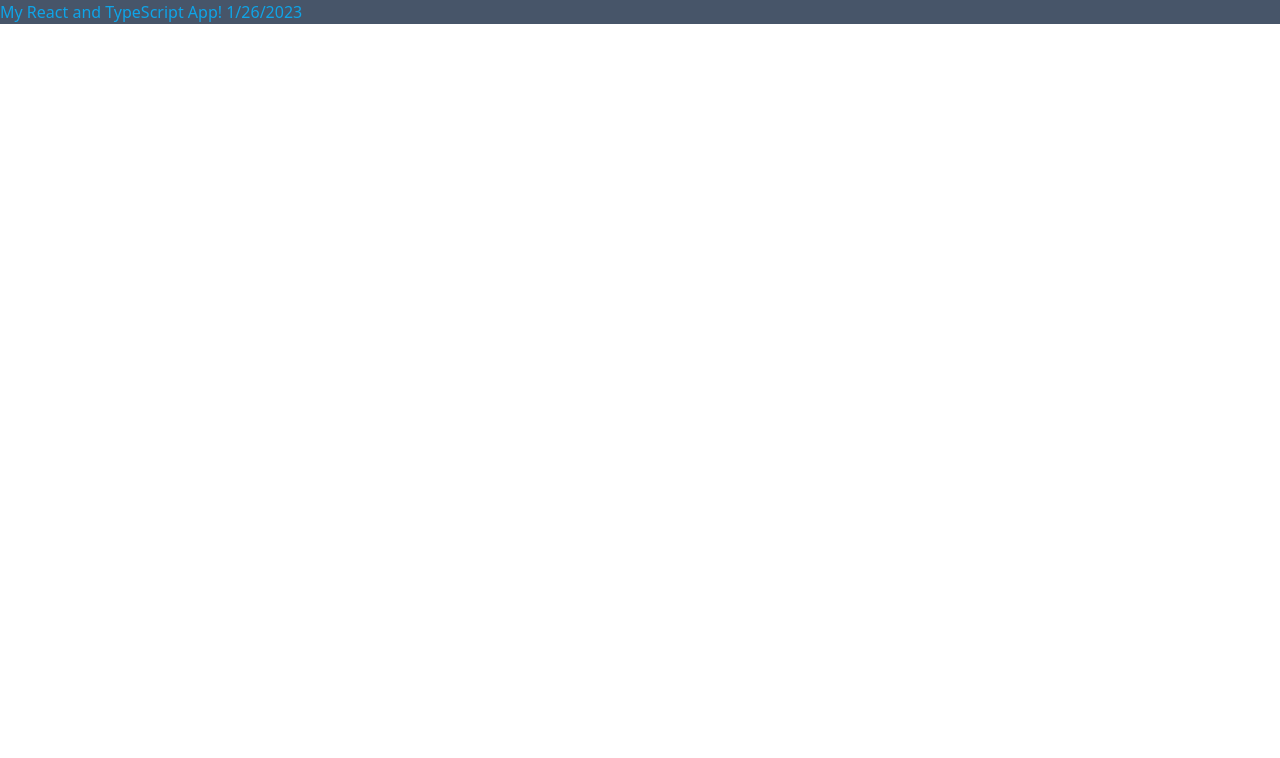
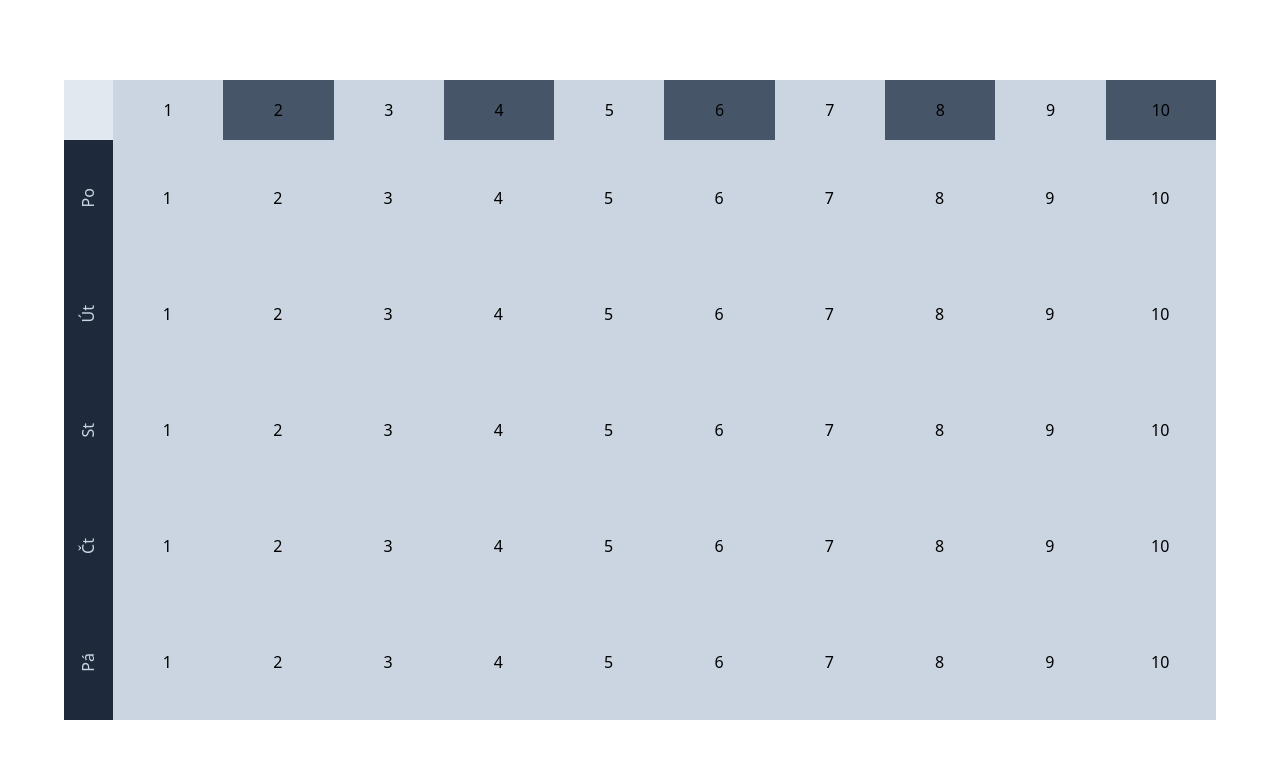
Before and after one commit to hoangviet97/scheduler, a React app: page / in a window 1280 px wide. Shown: the top 758 px of the page. Built offline with nearby package versions, Linux system fonts and the light colour scheme.

Commit message:
Created schedule table skeleton

```diff
--- a/package.json
+++ b/package.json
@@ -10,7 +10,9 @@
   "author": "",
   "license": "ISC",
   "dependencies": {
+    "antd": "^5.1.6",
     "css-loader": "^6.7.3",
+    "dayjs": "^1.11.7",
     "postcss-loader": "^7.0.2",
     "react": "^18.2.0",
     "react-dom": "^18.2.0",
--- /dev/null
+++ b/src/App.tsx
@@ -0,0 +1,13 @@
+import React from "react";
+import { FunctionComponent } from "react";
+import ScheduleTable from "./components/scheduleTable/ScheduleTable";
+
+const App: FunctionComponent = () => {
+  return (
+    <div className="w-[100%] h-[100%]">
+      <ScheduleTable />
+    </div>
+  );
+};
+
+export default App;
--- /dev/null
+++ b/src/components/dayRow/DayRow.tsx
@@ -0,0 +1,27 @@
+import React from "react";
+
+interface Props {
+  data: any;
+}
+
+const DayRow = ({ data: { id, name, cols } }: Props) => {
+  const subName = name.substring(0, 2);
+  return (
+    <div className="flex w-[100%] h-[20%]">
+      <div className="p-[10px] h-[100%%] w-[50px] flex items-center justify-center bg-slate-800">
+        <span style={{ writingMode: "vertical-rl" }} className="transform rotate-180 text-slate-300">
+          {subName}
+        </span>
+      </div>
+      <div className="flex jusitfy-between w-[100%]">
+        {cols.map((item: any, index: number) => (
+          <div key={index} className={`bg-slate-300 w-[10%] flex border-r-[1px] border-b-[1px] border-slate-300 items-center justify-center ${id % 2 === 0 ? "bg-slate-100" : "bg-slate-200"}`}>
+            {item.id}
+          </div>
+        ))}
+      </div>
+    </div>
+  );
+};
+
+export default DayRow;
--- /dev/null
+++ b/src/components/scheduleTable/ScheduleTable.tsx
@@ -0,0 +1,110 @@
+import React from "react";
+import DayRow from "../dayRow/DayRow";
+
+const ScheduleTable = () => {
+  const weekdays = [
+    {
+      id: 1,
+      name: "Pondělí",
+      cols: [
+        { id: 1, items: [] },
+        { id: 2, items: [] },
+        { id: 3, items: [] },
+        { id: 4, items: [] },
+        { id: 5, items: [] },
+        { id: 6, items: [] },
+        { id: 7, items: [] },
+        { id: 8, items: [] },
+        { id: 9, items: [] },
+        { id: 10, items: [] }
+      ]
+    },
+    {
+      id: 2,
+      name: "Úterý",
+      cols: [
+        { id: 1, items: [] },
+        { id: 2, items: [] },
+        { id: 3, items: [] },
+        { id: 4, items: [] },
+        { id: 5, items: [] },
+        { id: 6, items: [] },
+        { id: 7, items: [] },
+        { id: 8, items: [] },
+        { id: 9, items: [] },
+        { id: 10, items: [] }
+      ]
+    },
+    {
+      id: 3,
+      name: "Středa",
+      cols: [
+        { id: 1, items: [] },
+        { id: 2, items: [] },
+        { id: 3, items: [] },
+        { id: 4, items: [] },
+        { id: 5, items: [] },
+        { id: 6, items: [] },
+        { id: 7, items: [] },
+        { id: 8, items: [] },
+        { id: 9, items: [] },
+        { id: 10, items: [] }
+      ]
+    },
+    {
+      id: 4,
+      name: "Čtvrtek",
+      cols: [
+        { id: 1, items: [] },
+        { id: 2, items: [] },
+        { id: 3, items: [] },
+        { id: 4, items: [] },
+        { id: 5, items: [] },
+        { id: 6, items: [] },
+        { id: 7, items: [] },
+        { id: 8, items: [] },
+        { id: 9, items: [] },
+        { id: 10, items: [] }
+      ]
+    },
+    {
+      id: 5,
+      name: "Pátek",
+      cols: [
+        { id: 1, items: [] },
+        { id: 2, items: [] },
+        { id: 3, items: [] },
+        { id: 4, items: [] },
+        { id: 5, items: [] },
+        { id: 6, items: [] },
+        { id: 7, items: [] },
+        { id: 8, items: [] },
+        { id: 9, items: [] },
+        { id: 10, items: [] }
+      ]
+    }
+  ];
+
+  const timeCols = [{ id: 1 }, { id: 2 }, { id: 3 }, { id: 4 }, { id: 5 }, { id: 6 }, { id: 7 }, { id: 8 }, { id: 9 }, { id: 10 }];
+
+  return (
+    <div className="w-[90%] h-[80vh] absolute top-[50%] left-[50%] translate-x-[-50%] translate-y-[-50%] flex flex-col">
+      <div className="bg-slate-200 w-[100%]">
+        <div className="h-[60px] w-[calc(100% - 49px)] ml-[49px] bg-slate-200 flex">
+          {timeCols.map((col: any, index: number) => (
+            <div key={index} className={`w-[10%] h-[100%] flex items-center justify-center ${index % 2 === 0 ? "bg-slate-300" : "bg-slate-600"}`}>
+              {col.id}
+            </div>
+          ))}
+        </div>
+      </div>
+      <div className="w-[100%] h-[100%]">
+        {weekdays.map((item: any, index: number) => {
+          return <DayRow key={index} data={item} />;
+        })}
+      </div>
+    </div>
+  );
+};
+
+export default ScheduleTable;
--- a/src/index.tsx
+++ b/src/index.tsx
@@ -1,12 +1,7 @@
 import React from "react";
 import ReactDOM from "react-dom";
+import App from "./App";
 import "./index.css";
-
-const App = () => (
-  <div className="bg-slate-600 text-sky-500">
-    <h1>My React and TypeScript App! {new Date().toLocaleDateString()}</h1>
-  </div>
-);
 
 ReactDOM.render(
   <React.StrictMode>
```
Also changed, not shown: 1 other file (tests, documents, lock files or other folders).
